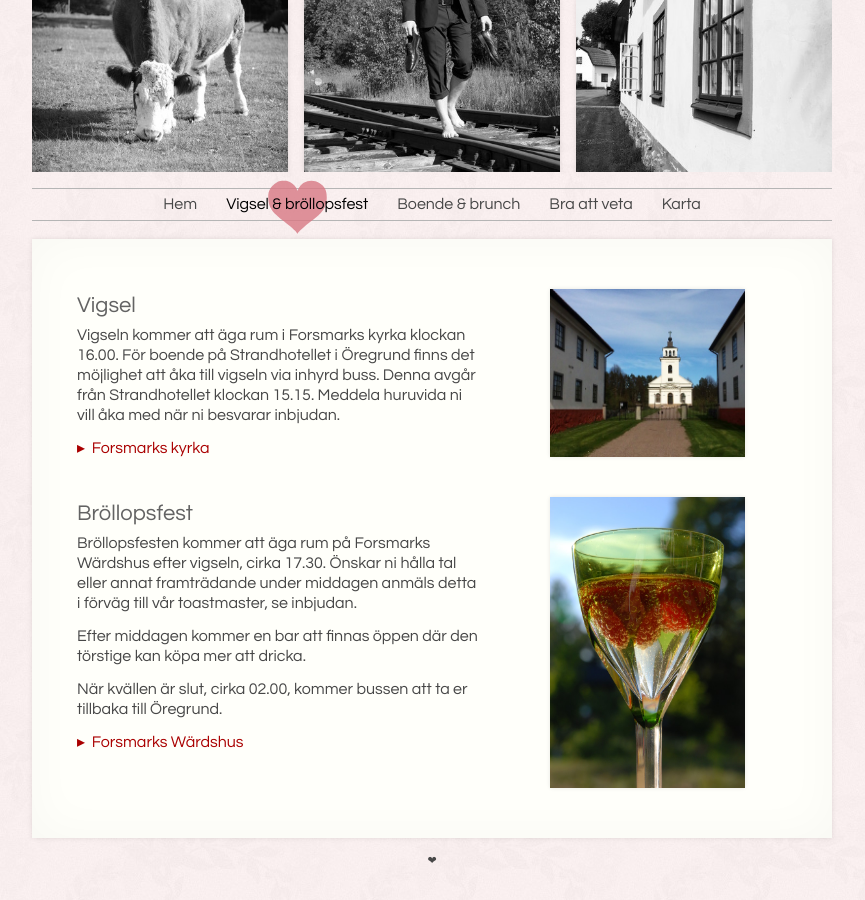
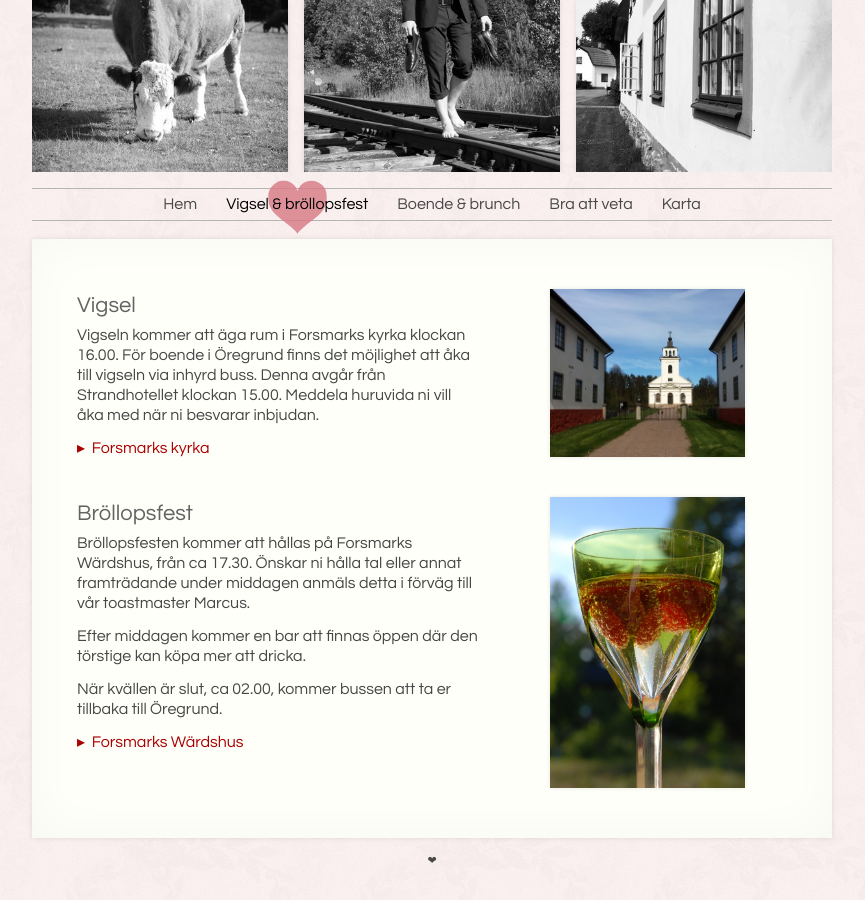
Before and after one commit to stigdanielek/stigdanielek.github.io, a Jekyll site: the page built from fest/index.html, in a window 1280 px wide. Shown: the whole page, without its empty margins (208-1073 px from the left). Built offline with Jekyll 4.4.1, drawn with Linux system fonts in a browser that asks for light colours.

Commit message:
Text update.

```diff
--- a/_data/schedule.json
+++ b/_data/schedule.json
@@ -3,7 +3,7 @@
   {
     "key": "buss.strandhotellet",
     "day": "lördag",
-    "time": "15.15",
+    "time": "15.00",
     "mapText": "buss mot kyrkan",
     "longText": "Bussen avgår från Strandhotellet",
     "place": "strandhotellet",
--- a/boende/index.html
+++ b/boende/index.html
@@ -6,10 +6,10 @@ title: Boende &amp; brunch
 
     <h2>Boende</h2>
     <p>
-      Önskas övernattning rekommenderar brudparet boende på Strandhotellet i Öregrund, beläget 23 kilometer från Forsmarks bruk. Buss kommer att finnas tillgänglig både för transport till vigseln och tillbaka efter festen.
+      Önskas övernattning rekommenderar brudparet boende på Strandhotellet i Öregrund, beläget ca 20 kilometer från Forsmarks bruk.
     </p>
     <p>
-      På Strandhotellet har brudparet preliminärbokat ett antal rum för er. För att boka dessa rum kontakta Strandhotellet på telefonnummer
+      På Strandhotellet har brudparet preliminärbokat ett antal rum. För att boka dessa rum kontakta hotellet på telefonnummer
         {{ site.data.general.hotelPhone }}
       så snart som möjligt, dock senast den
         {{ site.data.general.hotelDeadline }}.
--- a/fest/index.html
+++ b/fest/index.html
@@ -8,7 +8,7 @@ title: Vigsel &amp; bröllopsfest
     <p>
       Vigseln kommer att äga rum i Forsmarks kyrka klockan
         {{ site.data.schedule | where: "key", "vigsel" | map: "time" }}.
-      För boende på Strandhotellet i Öregrund finns det möjlighet att åka till vigseln via inhyrd buss. Denna avgår från Strandhotellet klockan
+      För boende i Öregrund finns det möjlighet att åka till vigseln via inhyrd buss. Denna avgår från Strandhotellet klockan
         {{ site.data.schedule | where: "key", "buss.strandhotellet" | map: "time" }}.
       Meddela huruvida ni vill åka med när ni besvarar inbjudan.
     </p>
@@ -27,15 +27,15 @@ title: Vigsel &amp; bröllopsfest
 
     <h2>Bröllopsfest</h2>
     <p>
-      Bröllopsfesten kommer att äga rum på Forsmarks Wärdshus efter vigseln, cirka
+      Bröllopsfesten kommer att hållas på Forsmarks Wärdshus, från ca
         {{ site.data.schedule | where: "key", "middag" | map: "time" }}.
-      Önskar ni hålla tal eller annat framträdande under middagen anmäls detta i förväg till vår toastmaster, se inbjudan.
+      Önskar ni hålla tal eller annat framträdande under middagen anmäls detta i förväg till vår toastmaster Marcus.
     </p>
     <p>
       Efter middagen kommer en bar att finnas öppen där den törstige kan köpa mer att dricka.
     </p>
     <p>
-      När kvällen är slut, cirka
+      När kvällen är slut, ca
         {{ site.data.schedule | where: "key", "buss.festlokalen" | map: "time" }},
       kommer bussen att ta er tillbaka till Öregrund.
     </p>
--- a/index.html
+++ b/index.html
@@ -33,7 +33,11 @@ title: Hem
     </script>
 
     <p class="home-text">
-      Välkomna! Vi blir jätteglada om ni vill komma och fira den här dagen med oss. Här har vi samlat den viktigaste informationen om vigseln, festen och resten av helgen.
+      Vi blir jätteglada om ni vill komma och dela den här dagen med oss. Här finns den senaste informationen om vigseln, festen och resten av helgen.
+    </p>
+
+    <p class="home-text">
+      Välkomna!
     </p>
 
     <img class="photo" src="/images/main-tower.jpg" style="width: 70%">
--- a/veta/index.html
+++ b/veta/index.html
@@ -37,7 +37,7 @@ title: Bra att veta
     <p>
       O.s.a. senast den
         {{ site.data.general.rsvpDate }}.
-      När ni besvarar inbjudan, kom ihåg att uppge eventuella allergier och alkoholfria dryckesönskemål. Vi vill även veta vilka som önskar busstransport mellan hotellet och kyrkan samt om brunch dagen efter önskas.
+      När ni besvarar inbjudan, kom ihåg att uppge eventuella allergier och alkoholfria dryckesönskemål. Vi vill även veta vilka som vill åka med i bussen samt vilka som vill ha brunch.
     </p>
 
     <h2>Barn</h2>
```
Also changed, not shown: other parts of boende/index.html (+1 -1 lines), other parts of veta/index.html (+1 -1 lines).
